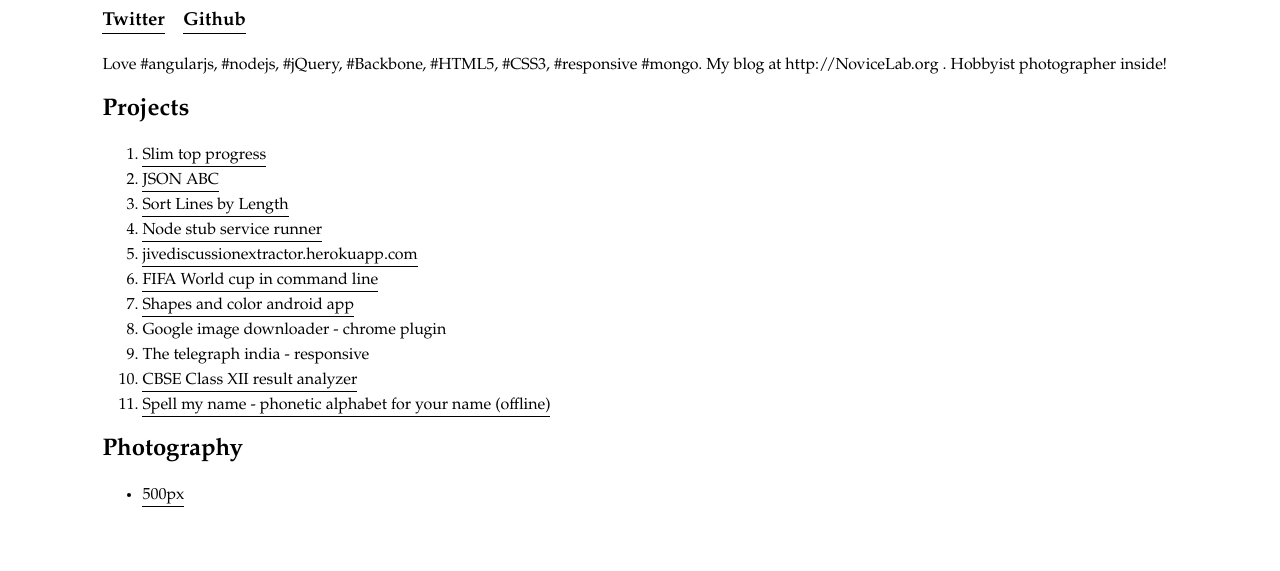
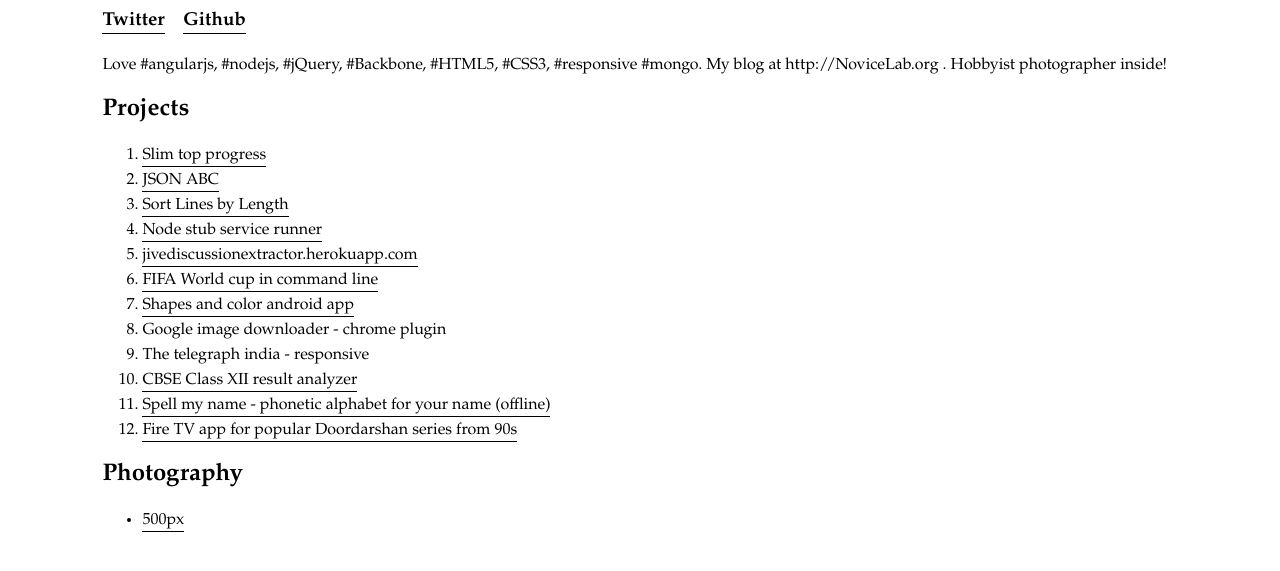
Before and after one commit to ShivrajRath/shivrajrath.github.io, a plain HTML site: page index.html in a window 1280 px wide. Shown: the part 123-694 px from the top of the page. Drawn offline with Linux system fonts and the light colour scheme.

Commit message:
Adds the fire tv link

```diff
--- a/index.html
+++ b/index.html
@@ -40,6 +40,7 @@
     <li>The telegraph india - responsive</li>
     <li><a href="/cbsera12" target="_blank">CBSE Class XII result analyzer</a></li>
     <li><a href="/spellmyname" target="_blank">Spell my name - phonetic alphabet for your name (offline)</a></li>
+    <li><a href="https://www.amazon.com/Shivraj-Rath-Doordarshan-of-90s/dp/B07541P9YV" target="_blank">Fire TV app for popular Doordarshan series from 90s</a></li>
   </ol>
 
   <h2>Photography</h2>
```
